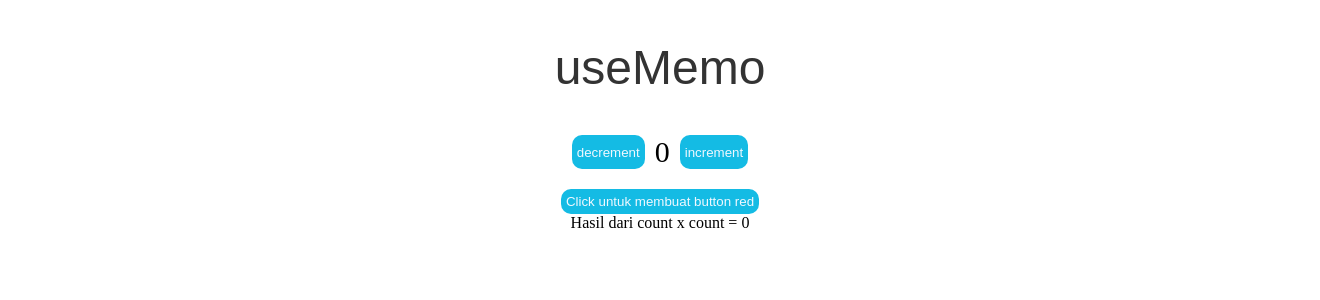
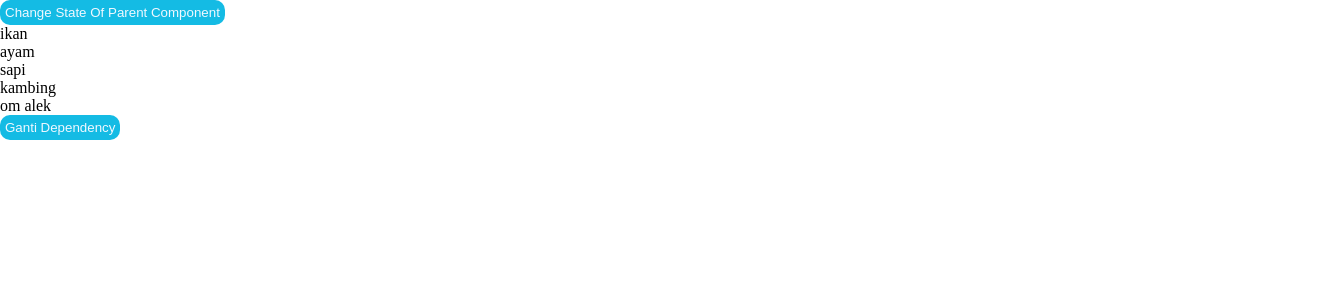
Before and after one commit to daffaabp/react-hooks, a React (Vite) app: page / in a window 1280 px wide. Shown: the top 300 px of the page, 1320 px wide, since content can reach past the window. Built offline with nearby package versions, Linux system fonts and the light colour scheme.

Commit message:
useCallback

```diff
--- a/src/App.jsx
+++ b/src/App.jsx
@@ -6,7 +6,8 @@ import "./App.css";
 // import UseContext from "./hooks-contoh/UseContext";
 // import UseRef from "./hooks-contoh/UseRef";
 // import UseImperative from "./hooks-contoh/UseImperative";
-import UseMemo from "./hooks-contoh/UseMemo";
+// import UseMemo from "./hooks-contoh/UseMemo";
+import UseCallback from "./hooks-contoh/UseCallback";
 
 function App() {
   return (
@@ -18,7 +19,8 @@ function App() {
       {/* <UseContext /> */}
       {/* <UseRef /> */}
       {/* <UseImperative /> */}
-      <UseMemo />
+      {/* <UseMemo /> */}
+      <UseCallback />
     </div>
   );
 }
--- /dev/null
+++ b/src/components/List.jsx
@@ -0,0 +1,23 @@
+import React from "react";
+import { useEffect, memo } from "react";
+
+const List = ({ handler }) => {
+const items = ["ikan", "ayam", "sapi", "kambing", "om alek"];
+useEffect(() => {
+console.log("Child Component redered");
+}, [handler]);
+
+return (
+<>
+    {items.map((item, index) => {
+    return (
+    <div key={index} onClick={handler}>
+        {item}
+    </div>
+    );
+    })}
+</>
+);
+};
+
+export default memo(List);
--- /dev/null
+++ b/src/hooks-contoh/UseCallback.jsx
@@ -0,0 +1,27 @@
+import React, { useCallback, useEffect, useMemo, useState } from "react";
+import List from "../components/List";
+
+const UseCallback = () => {
+  const [state, setState] = useState(false);
+  const [dep, setDep] = useState(false);
+  console.log("Parent Component redered");
+
+  const handler = useCallback(
+    (event) => {
+      console.log("You clicked ", event.currentTarget);
+    },
+    [dep]
+  );
+  const statehanddler = () => {
+    setState(!state);
+  };
+  return (
+    <>
+      <button onClick={statehanddler}>Change State Of Parent Component</button>
+      <List handler={handler} />
+      <button onClick={() => setDep(!dep)}>Ganti Dependency</button>
+    </>
+  );
+};
+
+export default UseCallback;
```
